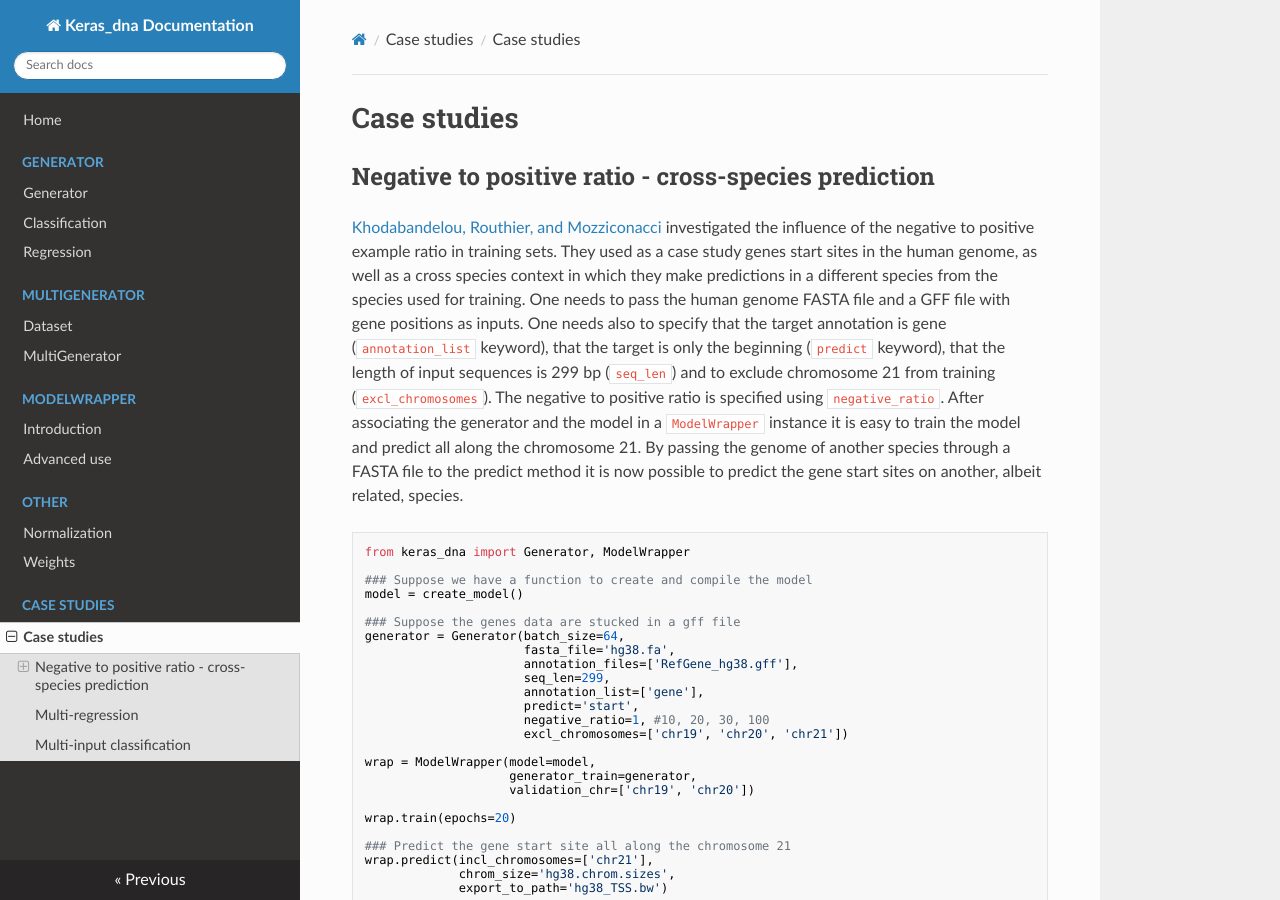
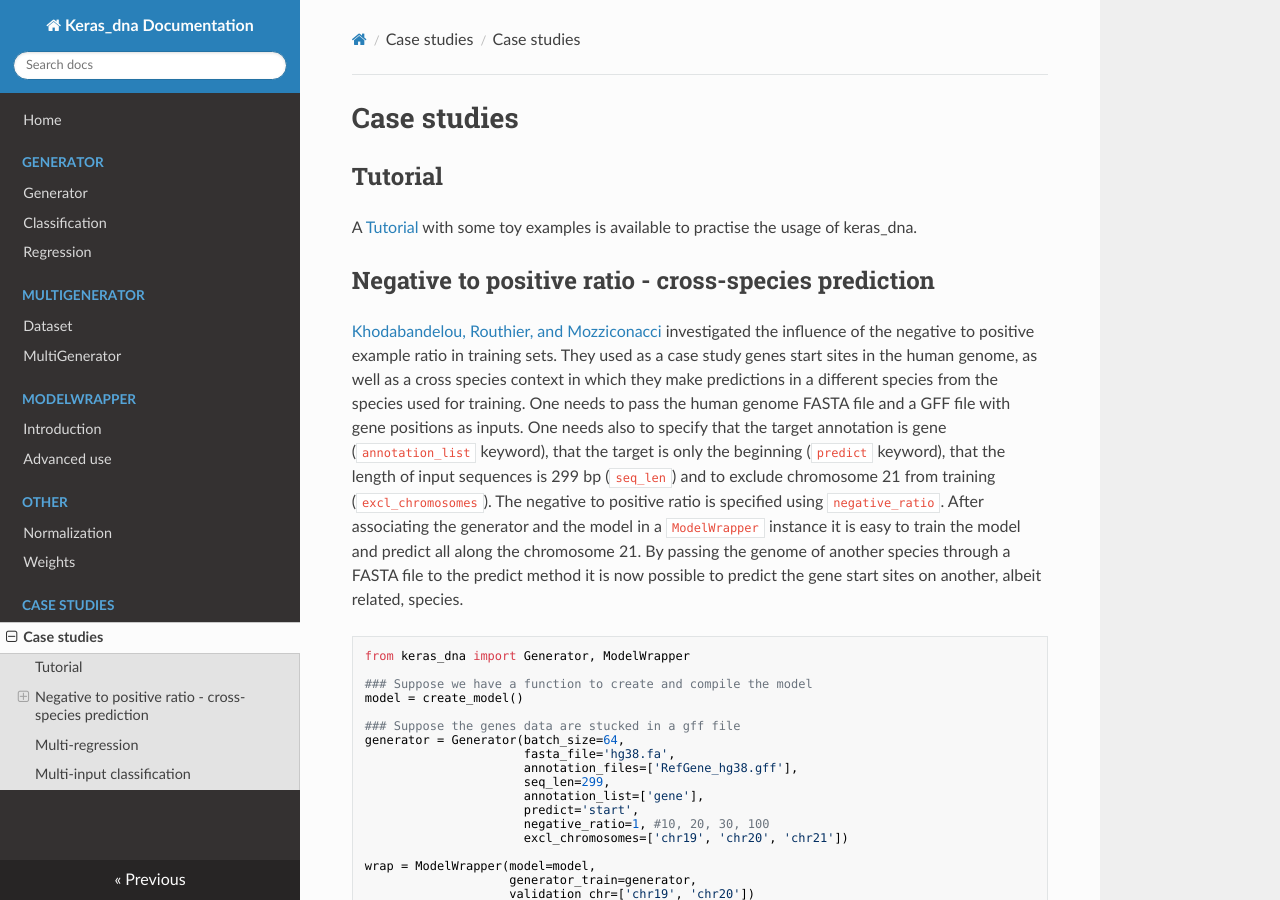
Before and after one commit to etirouthier/keras_dna, an MkDocs documentation site: the page built from docs/case_study.md, in a window 1280 px wide and 900 px high. Built offline with MkDocs 1.6.1, drawn with Linux system fonts in a browser that asks for light colours; nearby versions of some CDN libraries.

Commit message:
Update case_study.md

```diff
--- a/docs/case_study.md
+++ b/docs/case_study.md
@@ -1,5 +1,8 @@
 # Case studies
 
+## Tutorial
+
+A [Tutorial](https://github.com/etirouthier/keras_dna/blob/master/Tutorial.ipynb) with some toy examples is available to practise the usage of keras_dna.
 
 ## Negative to positive ratio - cross-species prediction
 
```
